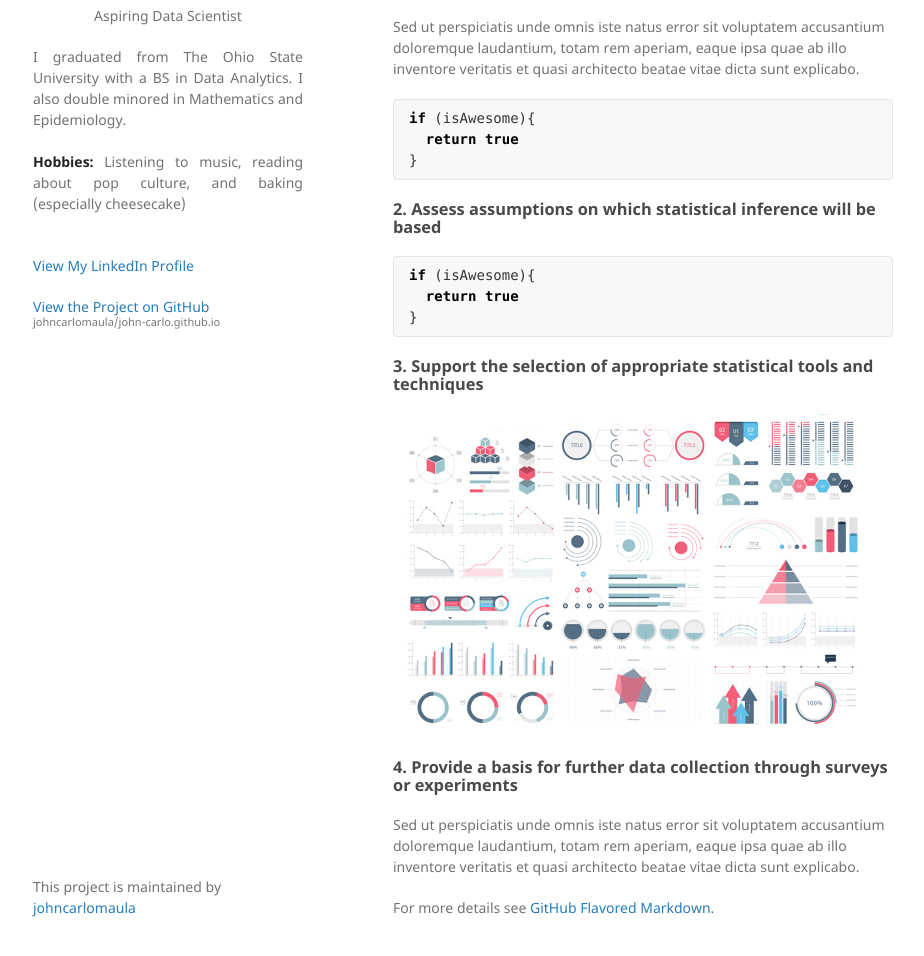
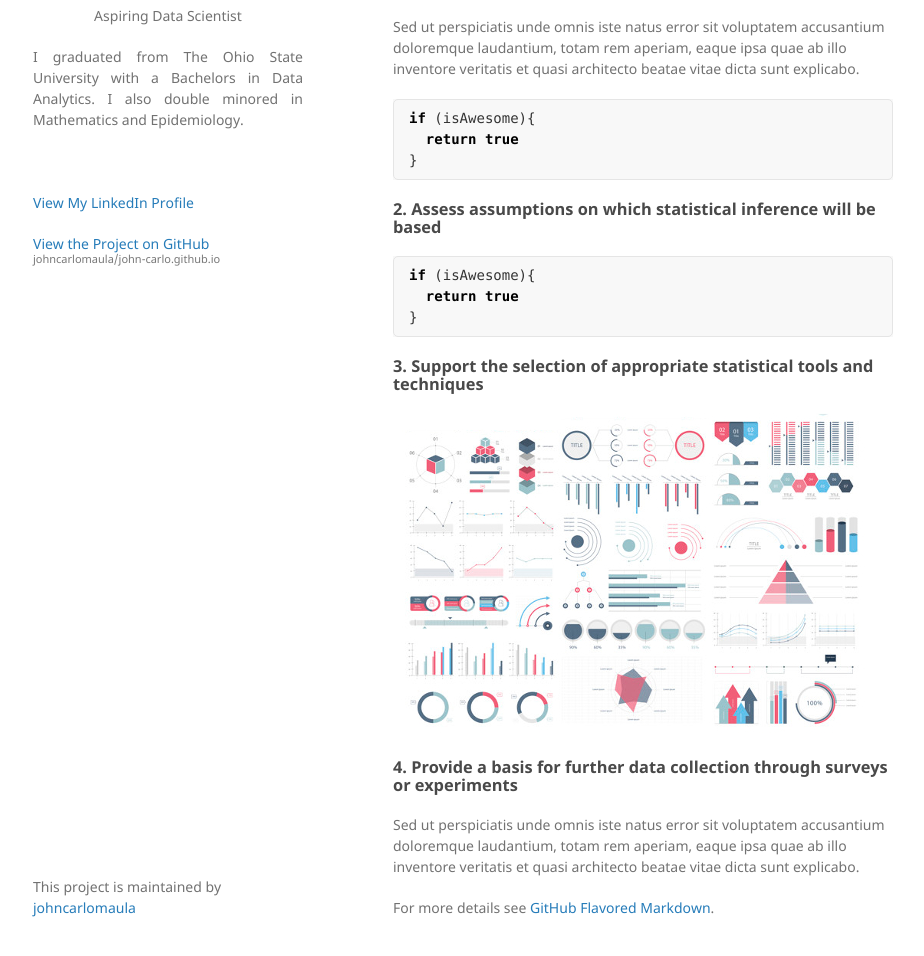
Before and after one commit to johncarlomaula/john-carlo.github.io, a Jekyll site: the page built from sample_page.md, in a window 1280 px wide and 1319 px high. Shown: the part 331-1287 px from the top of the window, without its empty margins (177-1101 px from the left). Built offline with Jekyll 4.4.1, drawn with Linux system fonts in a browser that asks for light colours; our own code applies the rules of GitHub Pages for plain Markdown files.

Commit message:
Update _config.yml

```diff
--- a/_config.yml
+++ b/_config.yml
@@ -6,9 +6,9 @@ description:
   <p align="center"> Aspiring Data Scientist </p>
 
   <p align="justify">
-  I graduated from The Ohio State University with a BS in Data Analytics. I also double minored in Mathematics and Epidemiology.
+  I graduated from The Ohio State University with a Bachelors in Data Analytics. I also double minored in Mathematics and Epidemiology.
   <br><br>
-  <strong>Hobbies:</strong> Listening to music, reading about pop culture, and baking (especially cheesecake)
+  <My hobbies include listening to music, reading about pop culture, and baking (especially cheesecake).
   <br><br>
   </p>
 
```
